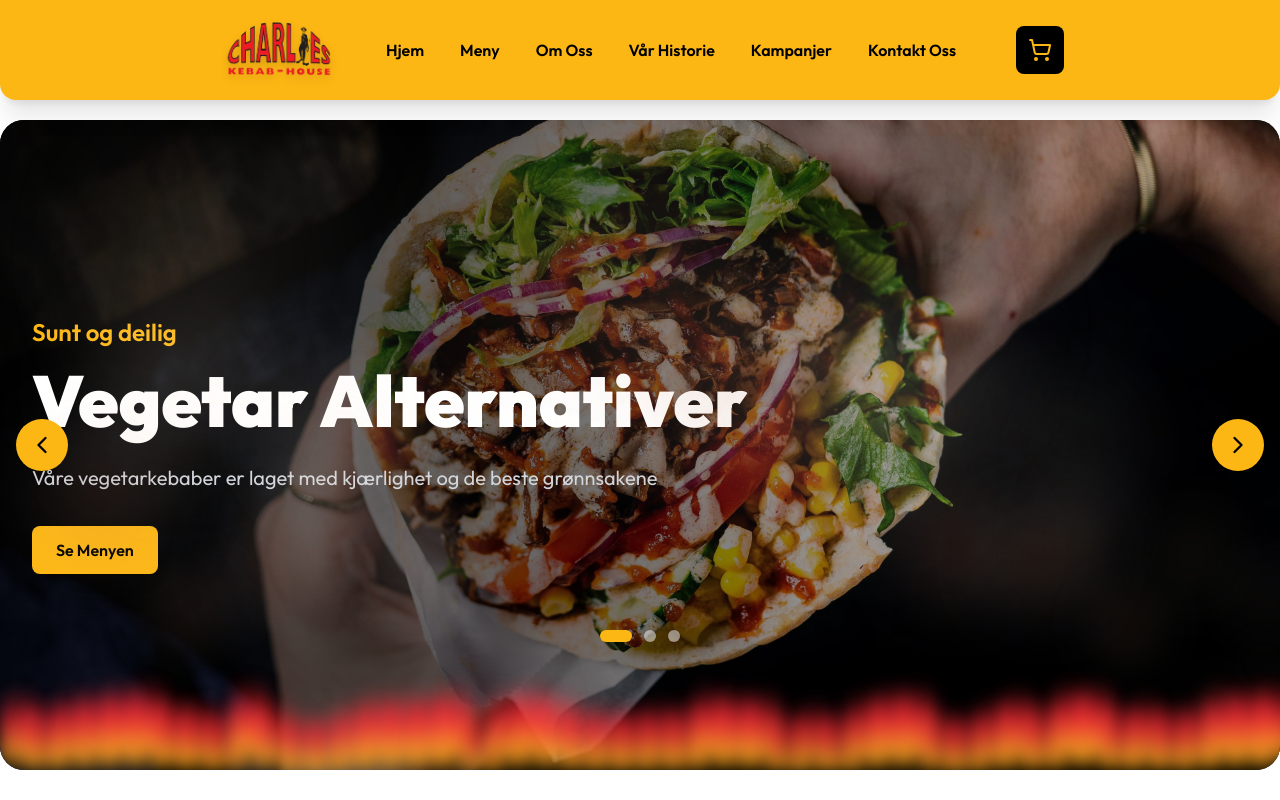
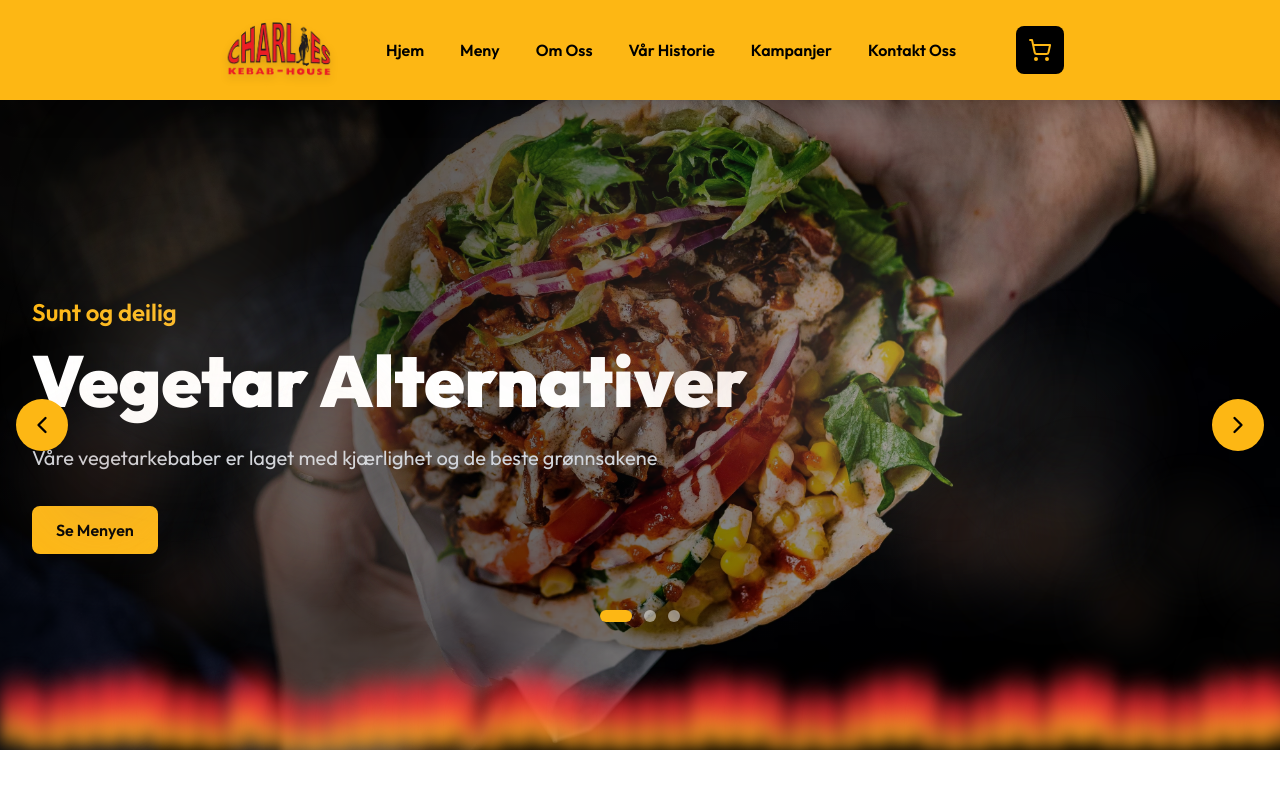
Before and after one commit to eyad207/charlies, a Next.js app: page / in a window 1280 px wide. Shown: the top 800 px of the page. Built offline with nearby package versions, Linux system fonts and the light colour scheme.

Commit message:
Refactor Header component to remove unnecessary margin and improve layout consistency

```diff
--- a/app/components/Carousel.tsx
+++ b/app/components/Carousel.tsx
@@ -214,7 +214,7 @@ export default function Carousel() {
   }
 
   return (
-    <div className='flex justify-center relative rounded-3xl w-400 h-[500px] xs:h-[400px] sm:h-[700px] md:h-[600px] lg:h-[650px] overflow-hidden bg-gradient-to-br from-black via-gray-900 to-black'>
+    <div className='flex justify-center relative w-full h-[500px] xs:h-[400px] sm:h-[700px] md:h-[600px] lg:h-[650px] overflow-hidden bg-gradient-to-br from-black via-gray-900 to-black'>
       <AnimatePresence mode='wait'>
         <motion.div
           key={currentSlide}
--- a/app/components/Header.tsx
+++ b/app/components/Header.tsx
@@ -46,7 +46,7 @@ export default function Header() {
       initial={{ y: 0 }}
       animate={{ y: isVisible ? 0 : -100 }}
       transition={{ duration: 0.3, ease: 'easeInOut' }}
-      className='bg-[#FDB714] mb-5 shadow-xl sticky top-0 z-50 md:px-50 sm:px-30 rounded-b-2xl'
+      className='bg-[#FDB714] shadow-xl sticky top-0 z-50 md:px-50 sm:px-30 '
     >
       <nav className='container mx-auto px-4'>
         <div className='flex justify-between items-center'>
```
